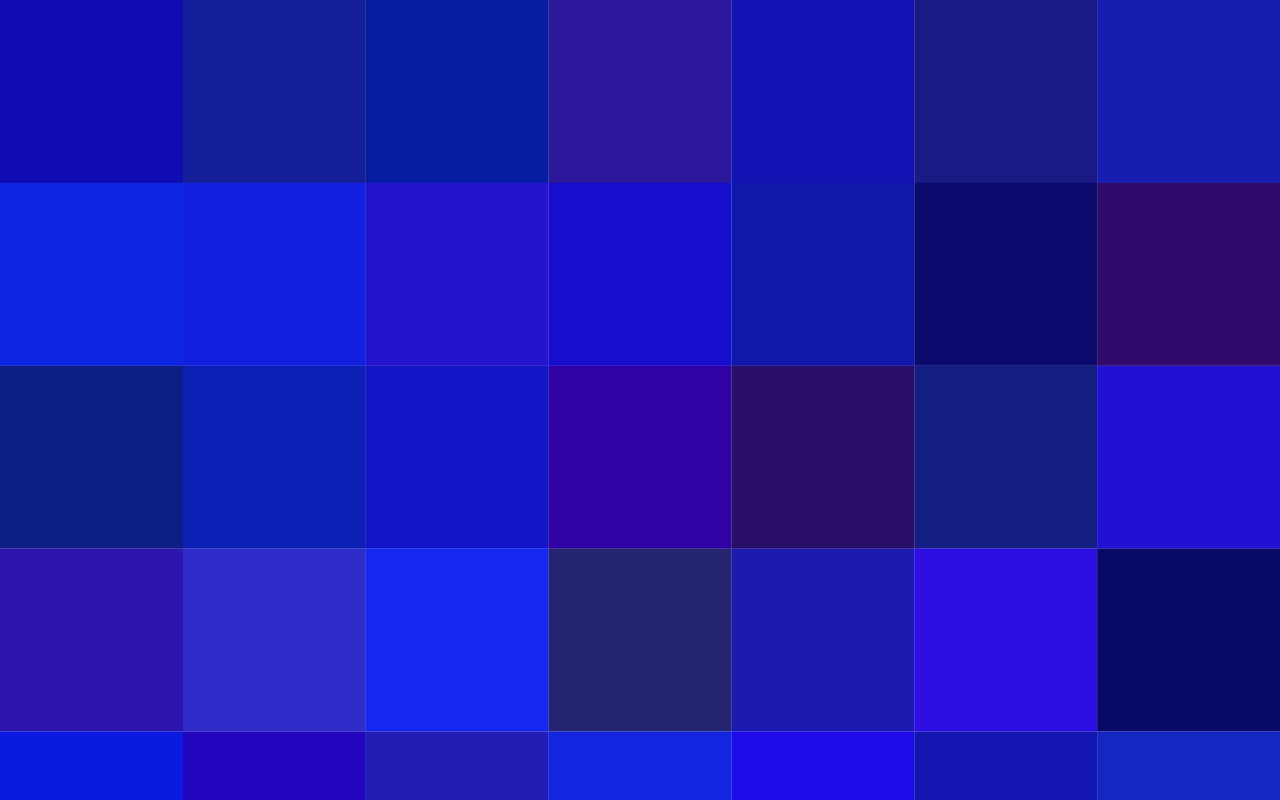
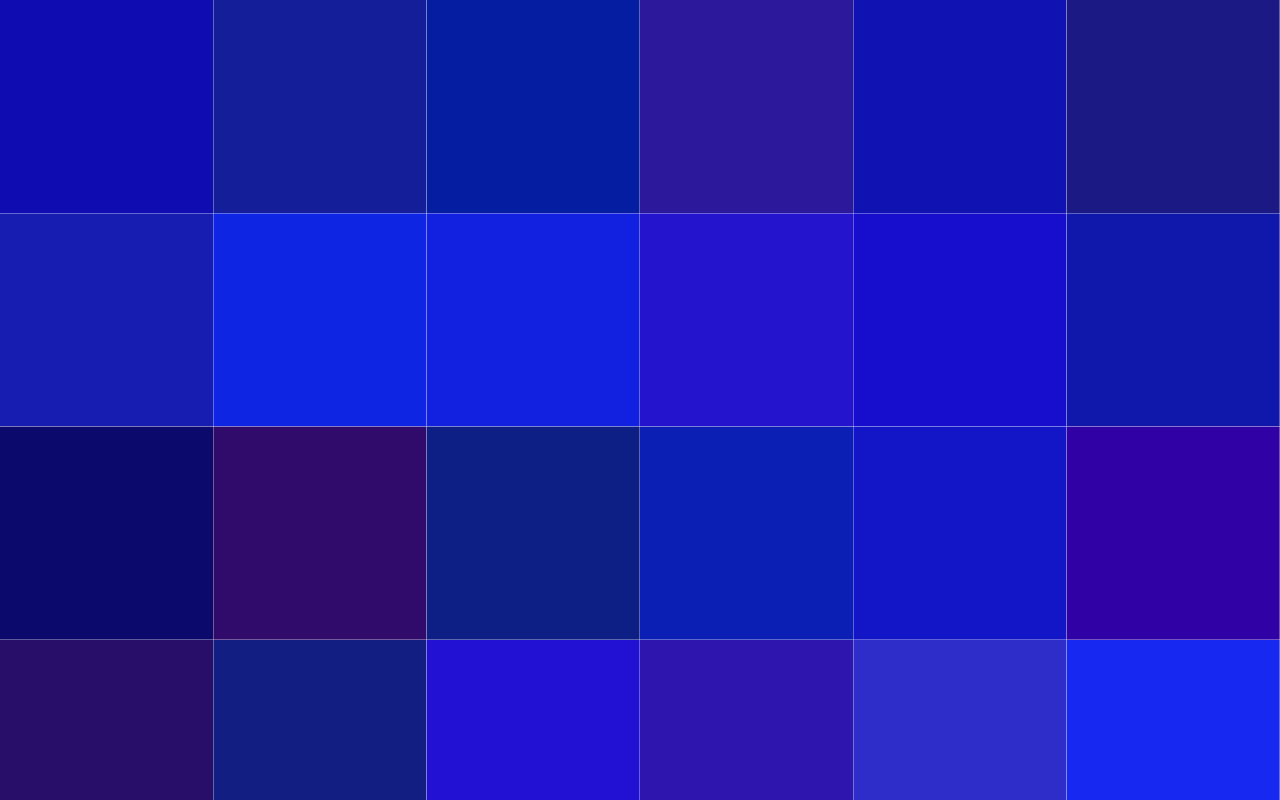
Before and after one commit to JAForbes/paintchart, a plain HTML site: page index.html in a window 1280 px wide. Drawn offline with nearby package versions, Linux system fonts and the light colour scheme.

Commit message:
Update index.html

```diff
--- a/index.html
+++ b/index.html
@@ -20,7 +20,7 @@ var albumEls = _.times(n, function(i){
 albumEls.forEach(document.body.appendChild,document.body)
 
 position = function(){
-  var columns = _.random(5,15)
+  var columns = _.random(5,12)
   albumEls.forEach(function(el,i){
 
 
```
